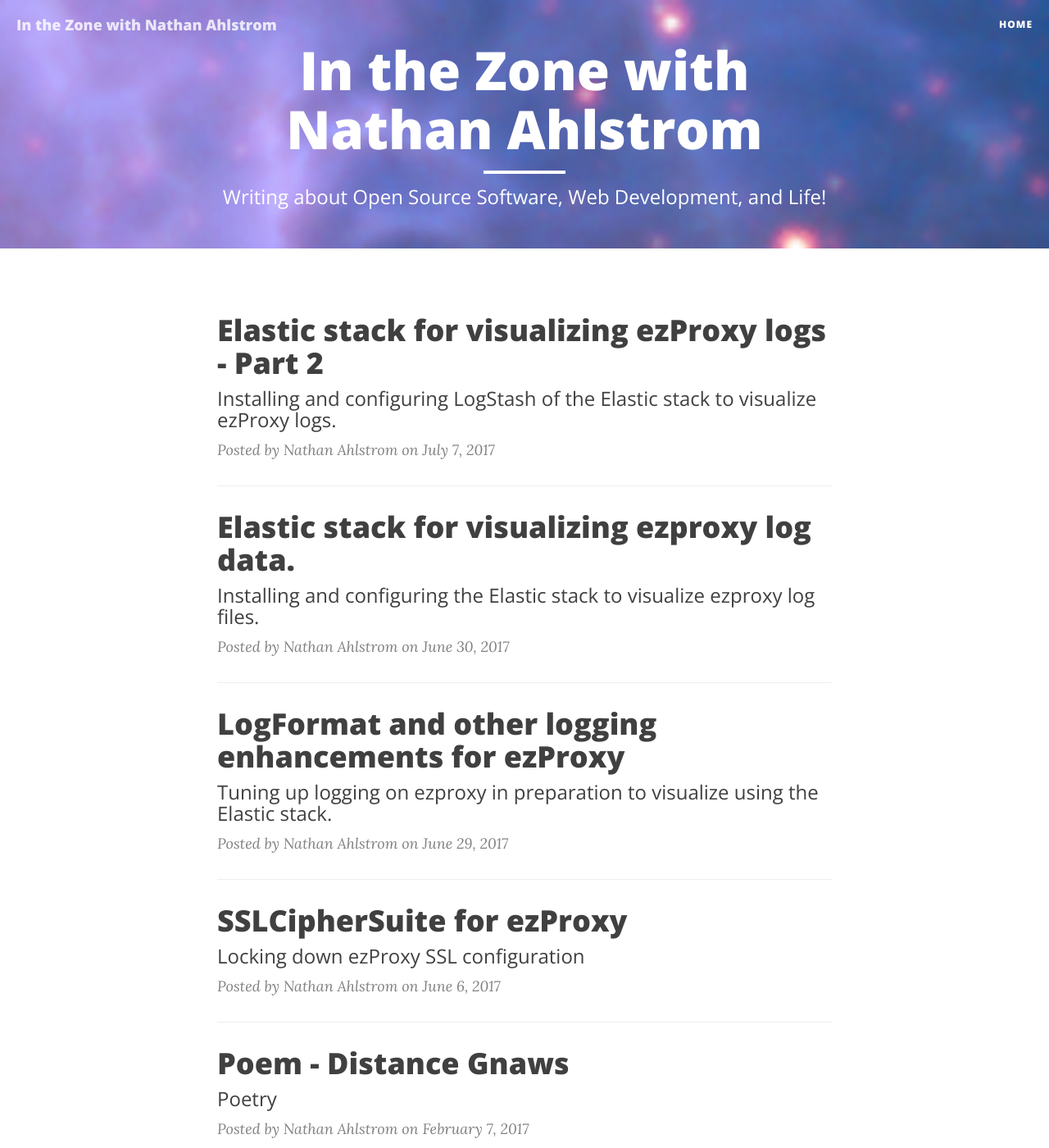
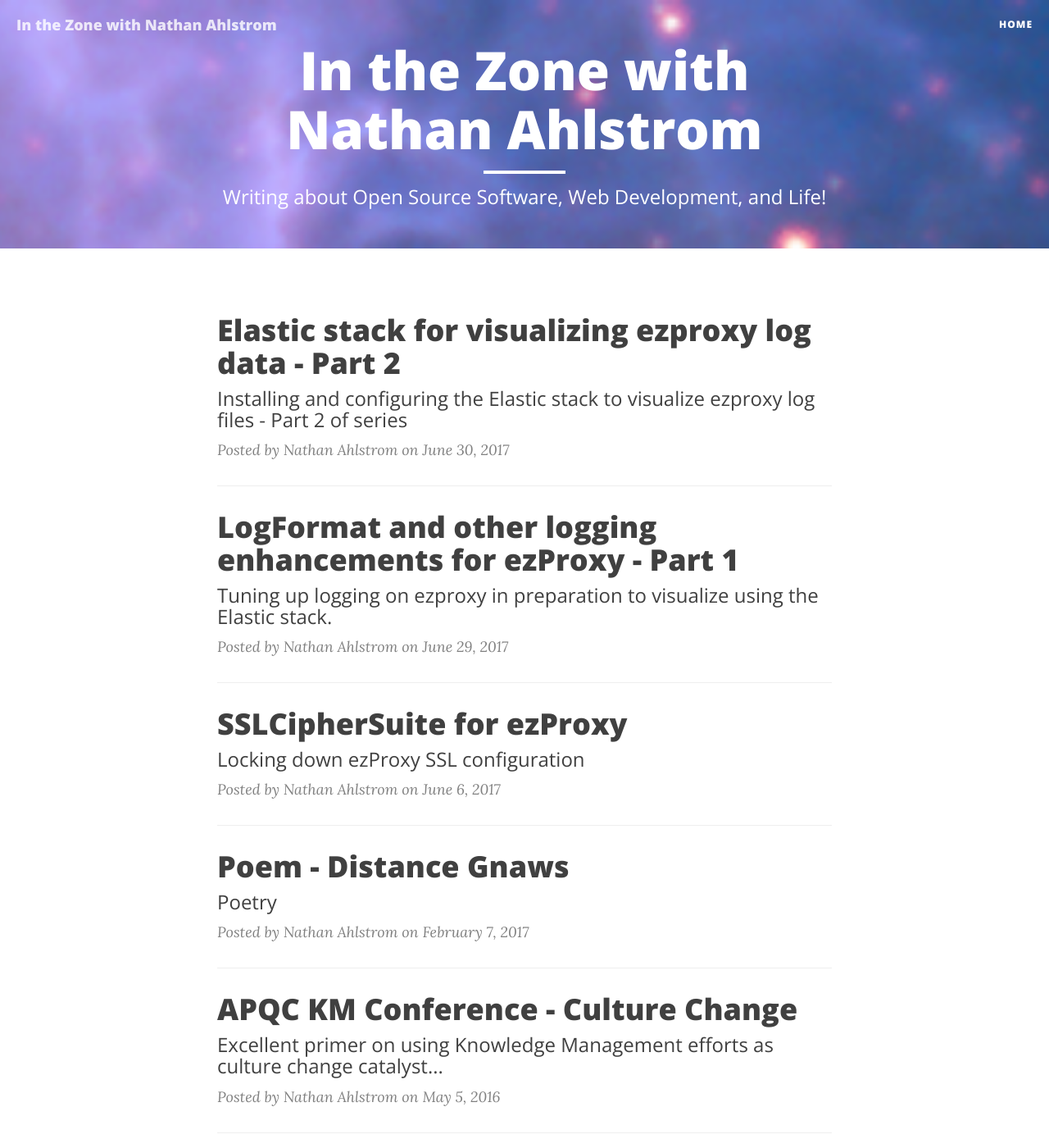
Before and after one commit to NathanAhlstrom/nathanahlstrom.github.io, a Jekyll site: the page built from index.html, in a window 1280 px wide and 1400 px high. Shown: the whole window at 82% size. Built offline with Jekyll 4.4.1, drawn with Linux system fonts in a browser that asks for light colours; nearby versions of some CDN libraries; the list of posts is cut into pages by our own code; part of the change alters nothing that is shown.

Commit message:
update ezproxy visualization series to have correct numbering and sequence.

```diff
--- a/_posts/2017-06-29-ezproxy-logging-config.md
+++ b/_posts/2017-06-29-ezproxy-logging-config.md
@@ -1,6 +1,6 @@
 ---
 layout: post
-title: LogFormat and other logging enhancements for ezProxy
+title: LogFormat and other logging enhancements for ezProxy - Part 1
 date: 20170629
 type: post
 published: true
--- a/_posts/2017-06-30-ezproxy-log-visualization.md
+++ b/_posts/2017-06-30-ezproxy-log-visualization.md
@@ -1,13 +1,13 @@
 ---
 layout: post
-title: Elastic stack for visualizing ezproxy log data.
+title: Elastic stack for visualizing ezproxy log data - Part 2
 date: 20170630
 type: post
 published: true
 tags: [library, ezproxy, metrics, logstash, filebeats, elasticsearch, elastic, ELK]
 meta:
 author: Nathan Ahlstrom
-excerpt: Installing and configuring the Elastic stack to visualize ezproxy log files.
+excerpt: Installing and configuring the Elastic stack to visualize ezproxy log files - Part 2 of series
 ---
 
 # Amazing visuals of ezProxy log files #
--- a/_posts/2017-07-07-ezproxy-log-visualization-part2.md
+++ /dev/null
@@ -1,77 +0,0 @@
----
-layout: post
-title: Elastic stack for visualizing ezProxy logs - Part 2
-date: 20170707
-type: post
-published: true
-tags: [library, ezproxy, metrics, logstash, filebeats, elasticsearch, elastic, ELK]
-meta:
-author: Nathan Ahlstrom
-excerpt: Installing and configuring LogStash of the Elastic stack to visualize ezProxy logs.
----
-
-# LogStash from Elastic for processing log file streams #
-
-This is part 3 in a series on handling ezProxy log files with filebeats, LogStash, elasticsearch, and kibana.
-
-The plan is to visualize ezProxy log files to see usage patterns, power users, and trends.
-
-This how-to is for RedHat based Linux OSes running ezProxy 6.2.2 - although this should work for all versions of ezProxy.  If you have a different version of Linux, this would be a rough outline of what you need to do, but the installation steps would be different.
-
-## LogStash specifics ##
-
-LogStash has roughly three main sections of the configuration file.  Input, Output, and filter.
-
-This is my basic example modeled from the [LogStash documentation](https://www.elastic.co/guide/en/logstash/current/advanced-pipeline.html#configuring-file-input){:target="_blank"}:
-
-	input {
-		beats {
-			port => "5043"
-		}
-	}
-
-	filter {
-		grok {
-			match => { "message" => "%{HTTPD_COMMONLOG}" }
-		}
-	}
-
-	output {
-		elasticsearch { hosts => ["localhost:9200"] }
-	}
-
-Save this as first-pipeline.conf (or whatever .conf name you would like) and put it into /etc/logstash.
-
-Let's take a look at each section.
-
-### Input ###
-
-This part of the configuration file is instruction for LogStash to look for input (ezProxy log activity) from filebeats talking to LogStash on port 5043.  LogStash will listen on port 5043, beats should be speaking to this port (might have to tweaks the filebeats.yml file).
-
-### Filter ###
-
-This is a bit more confusing section.  This is where LogStash parses the input and you can tell it what format of data to be expecting and where to put it.  So in this case [HTTPD_COMMONLOG](https://github.com/logstash-plugins/logstash-patterns-core/blob/master/patterns/httpd){:target="_blank"} is a standard format that LogStash knows about and the usual format for Apache and other HTTPD servers logs.  If you adjusted your ezProxy LogFormat line per my [previous post](/2017/06/29/ezproxy-logging-config/){:target="_blank"}, ezProxy will log in this same format.
-
-LogStash filters every line in the log file and puts the data into specific named fields.
-
-### Output ###
-
-The output line tells LogStash where to send the data next - in this case the elasticsearch service for storage (essentially).
-
-Setting up elasticsearch was the most difficult part of this adventure, we'll get to that in a soon to come post here.
-
-### Running LogStash ###
-
-So we have filebeats running and publishing log data...how do we turn on LogStash to listen?
-
-First to run a configuration test with the "-t" option:
-
-	$ sudo /usr/share/logstash/bin/logstash --path.settings /etc/logstash -f /etc/logstash/first-pipeline.conf -t
-
-Now to actually run the LogStash service with the "-r" option and the "&" to put it into the background:
-
-	$ sudo /usr/share/logstash/bin/logstash --path.settings /etc/logstash -f /etc/logstash/first-pipeline.conf -r &
-
-It should startup and do exactly nothing visible, but silently be consuming log files and attempting to send to elasticsearch.
-
-Until next time.
```
